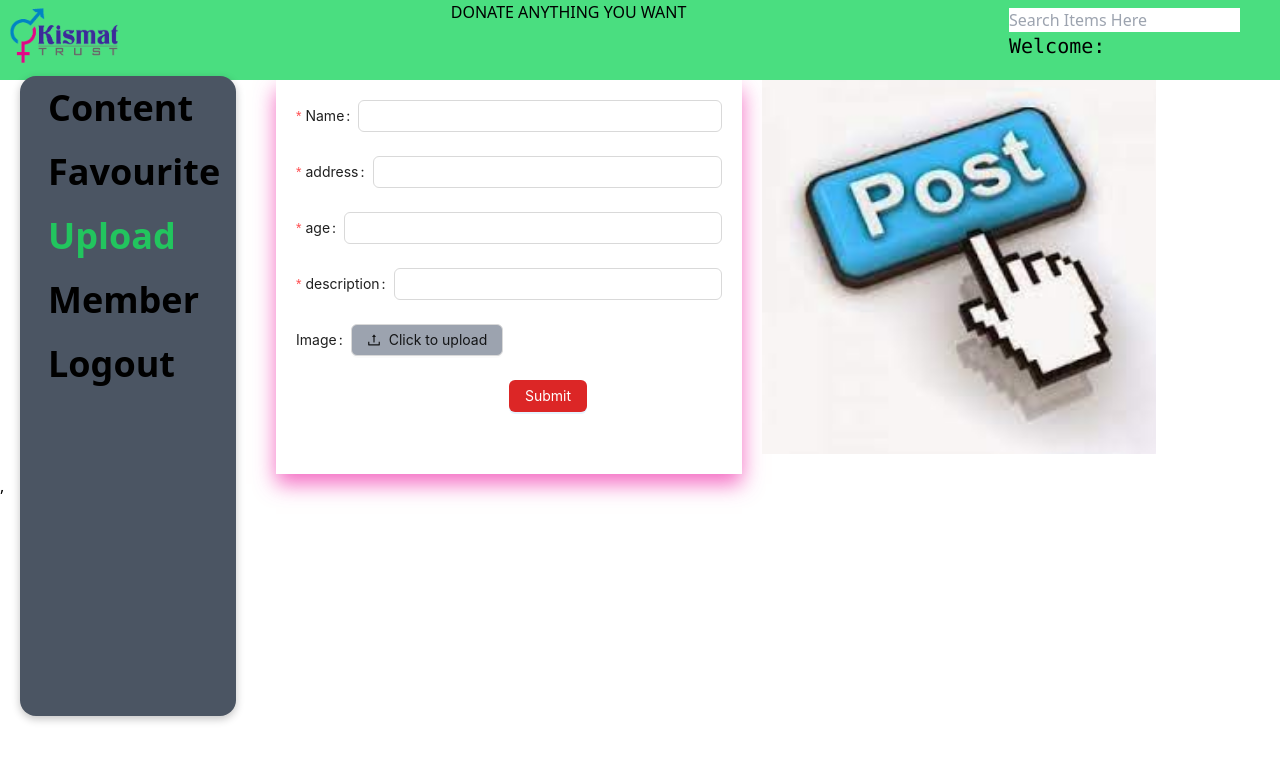
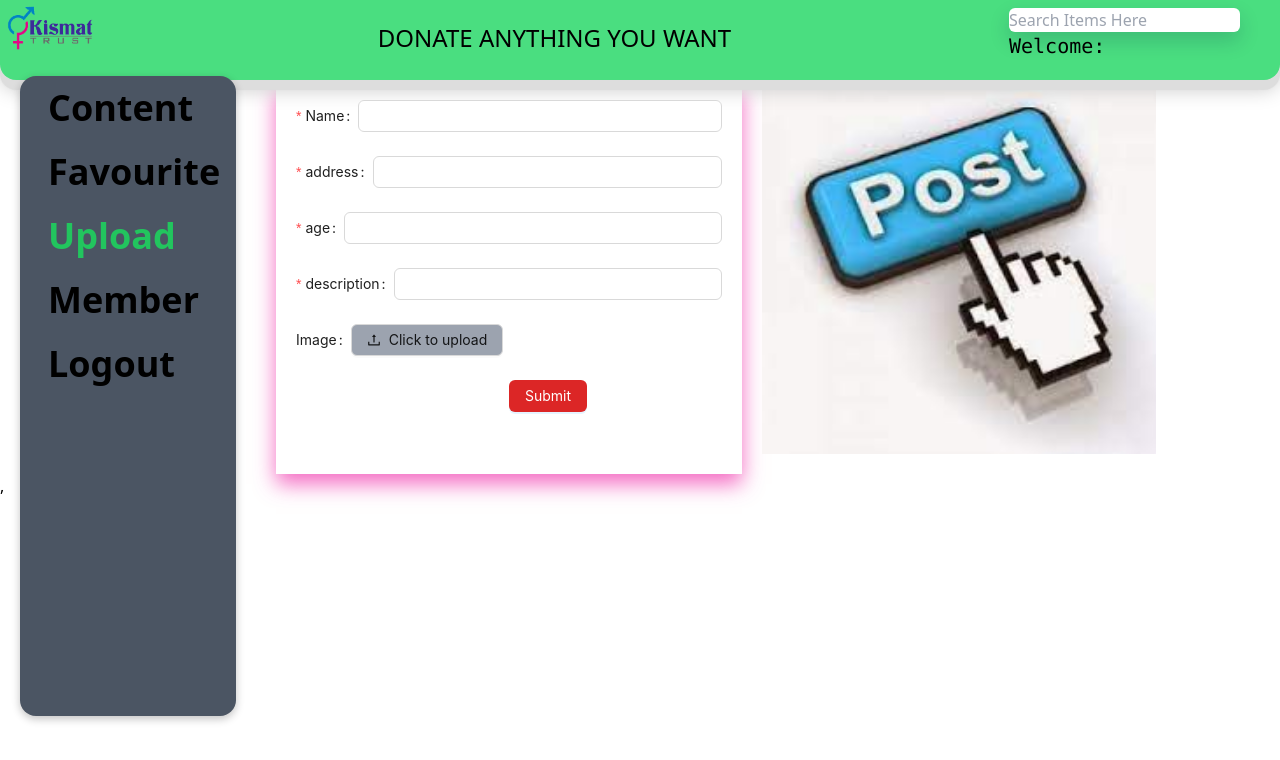
Before and after one commit to KISMAT1234/Donationproject, a React (Vite) app in the folder frontreact/: page /Mainpage/upload in a window 1280 px wide. Shown: the top 760 px of the page. Built offline with nearby package versions, Linux system fonts and the light colour scheme.

Commit message:
minor cahnge

```diff
--- a/frontreact/src/components/afterlogin/bar/Top.jsx
+++ b/frontreact/src/components/afterlogin/bar/Top.jsx
@@ -7,19 +7,19 @@ function Topbar() {
 
    return(
     <>
-       <div className="bg-green-400 h-[10vh] flex sm:flex justify-between ">
+       <div className="rounded-b-2xl bg-green-400 h-[10vh] flex sm:flex justify-between shadow-[0px_10px_1px_rgba(221,_221,_221,_1),_0_10px_20px_rgba(204,_204,_204,_1)]">
 
-           <div className="w-[10%]">
-           <img src={logo} className="w-[100%] my-[px] "  alt="" />
+           <div className="w-[100px]">
+           <img src={logo} className="  w-[100%]"  alt="" />
            </div>
 
-           <div className=" md:font-thin ">
+           <div className="  mt-5 text-[10px] sm:text-[120%] md:text-[150%]">
                <h1 className="">DONATE ANYTHING YOU WANT</h1>
 
            </div>
 
            <div className="">
-              <input type="text" className="mt-2 mr-3 md:mr-10 " placeholder="Search Items Here"/>
+              <input type="text" className="mt-2 mr-3 md:mr-10 rounded-md shadow-[rgba(13,_38,_76,_0.19)_0px_9px_20px]" placeholder="Search Items Here"/>
               <h1 className="font-mono text-xl">Welcome:</h1>
            </div>
 
```
